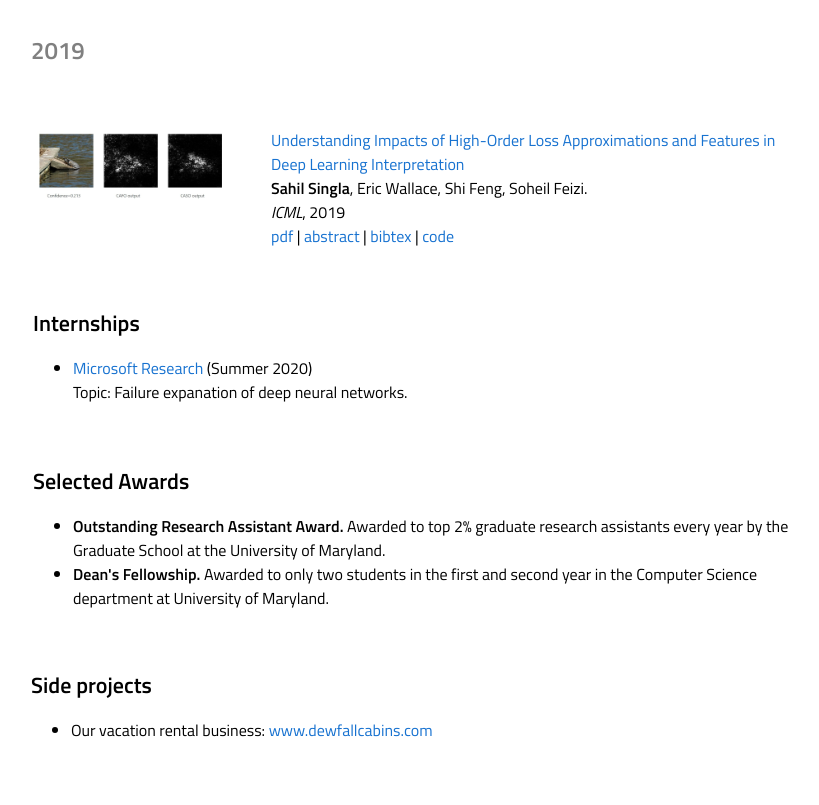
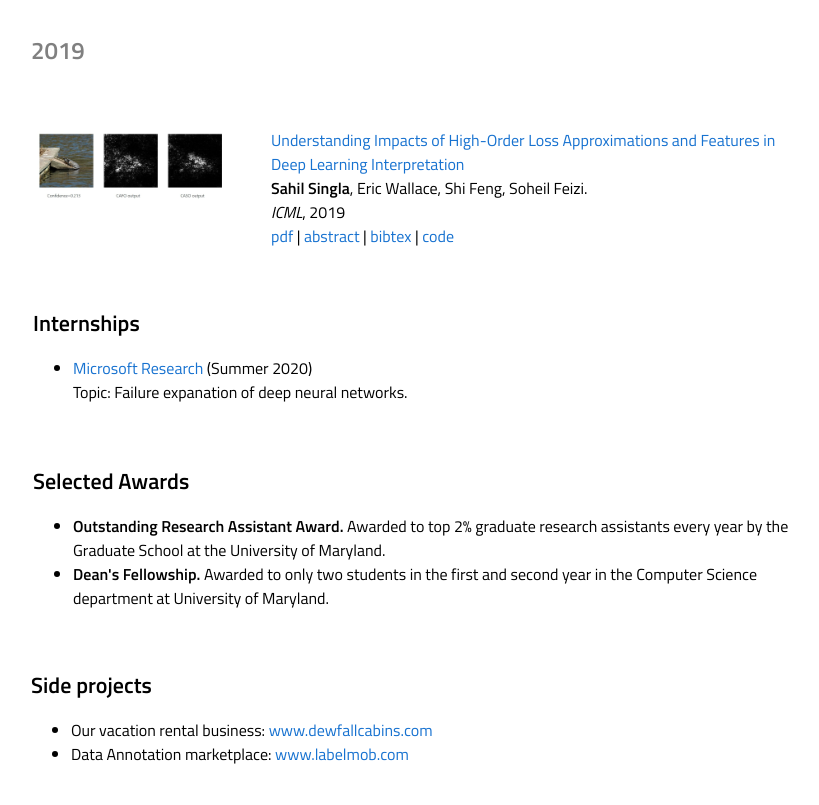
Before and after one commit to singlasahil14/singlasahil14.github.io, a plain HTML site: page index.html in a window 1280 px wide. Shown: the part 3158-3963 px from the top of the page, without its empty margins (229-1048 px from the left). Drawn offline with Linux system fonts and the light colour scheme.

Commit message:
Update index.html

```diff
--- a/index.html
+++ b/index.html
@@ -553,6 +553,7 @@
           <sectionheading id="side projects">Side projects</sectionheading>
           <ul>
               <li>Our vacation rental business: <a href="https://www.dewfallcabins.com/">www.dewfallcabins.com</a></li>
+              <li>Data Annotation marketplace: <a href="https://www.labelmob.com/">www.labelmob.com</a></li>
           </ul>
         </td>
       </tr>
```
